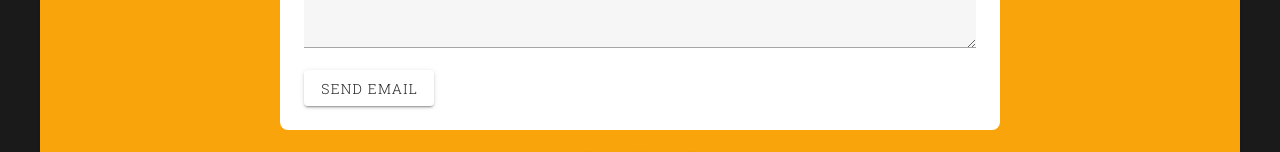
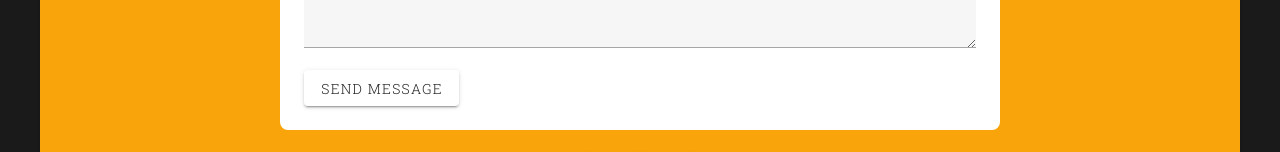
Before and after one commit to teykamp/homepage, a Vue app: page / in a window 1280 px wide. Shown: the part 2346-2498 px from the top of the page. Built offline with nearby package versions, Linux system fonts and the light colour scheme.

Commit message:
add form reset

```diff
--- a/src/components/Footer.vue
+++ b/src/components/Footer.vue
@@ -25,6 +25,7 @@
                 }"
               >
                 <v-form
+                  ref="form"
                   v-model="valid"
                   @submit.prevent="sendEmail"
                   :style="{
@@ -56,7 +57,7 @@
                   ></v-textarea>
                   <v-btn
                     type="submit"
-                  >Send Email</v-btn>
+                  >Send Message</v-btn>
                 </v-form>
               </v-sheet>
             </div>
@@ -97,6 +98,7 @@ const colors = useGetColors('background')
 const secondaryColors = useGetColors('primary');
 
 const valid = ref(false)
+const form = ref()
 const contactForm = ref({
   email: '',
   name: '',
@@ -188,14 +190,14 @@ const sendEmail = async () => {
                             formElement,
                             import.meta.env.VITE_APP_PUBLIC_KEY
                           )
+    // console.log('success')
 
 
   } catch (error) {
     console.log({ error })
   }
-  contactForm.value.name = ''
-  contactForm.value.email = ''
-  contactForm.value.message = ''
+  // still has email and message with errors after reseting form
+  form.value.reset()
 }
 
 </script>
```
